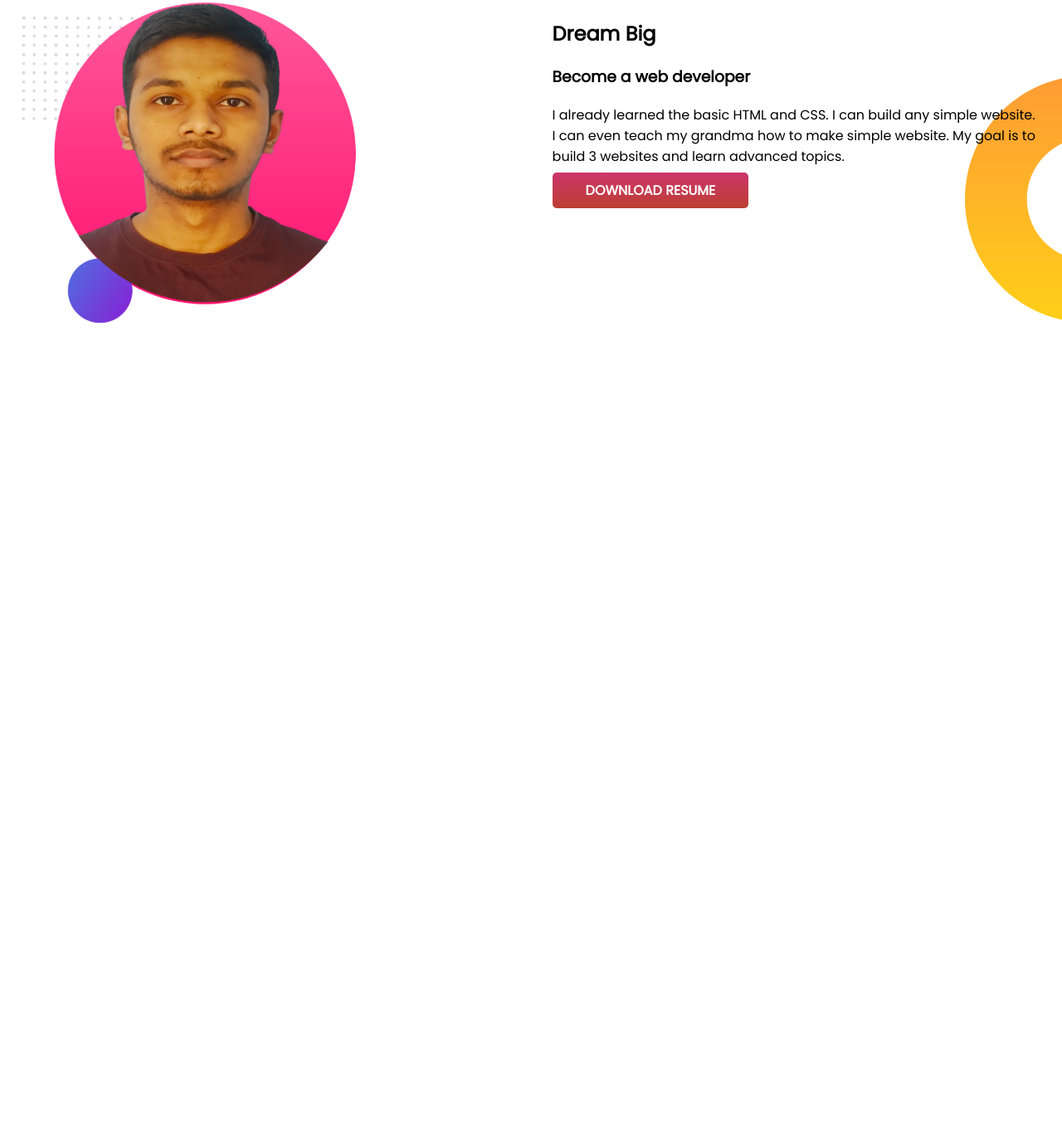
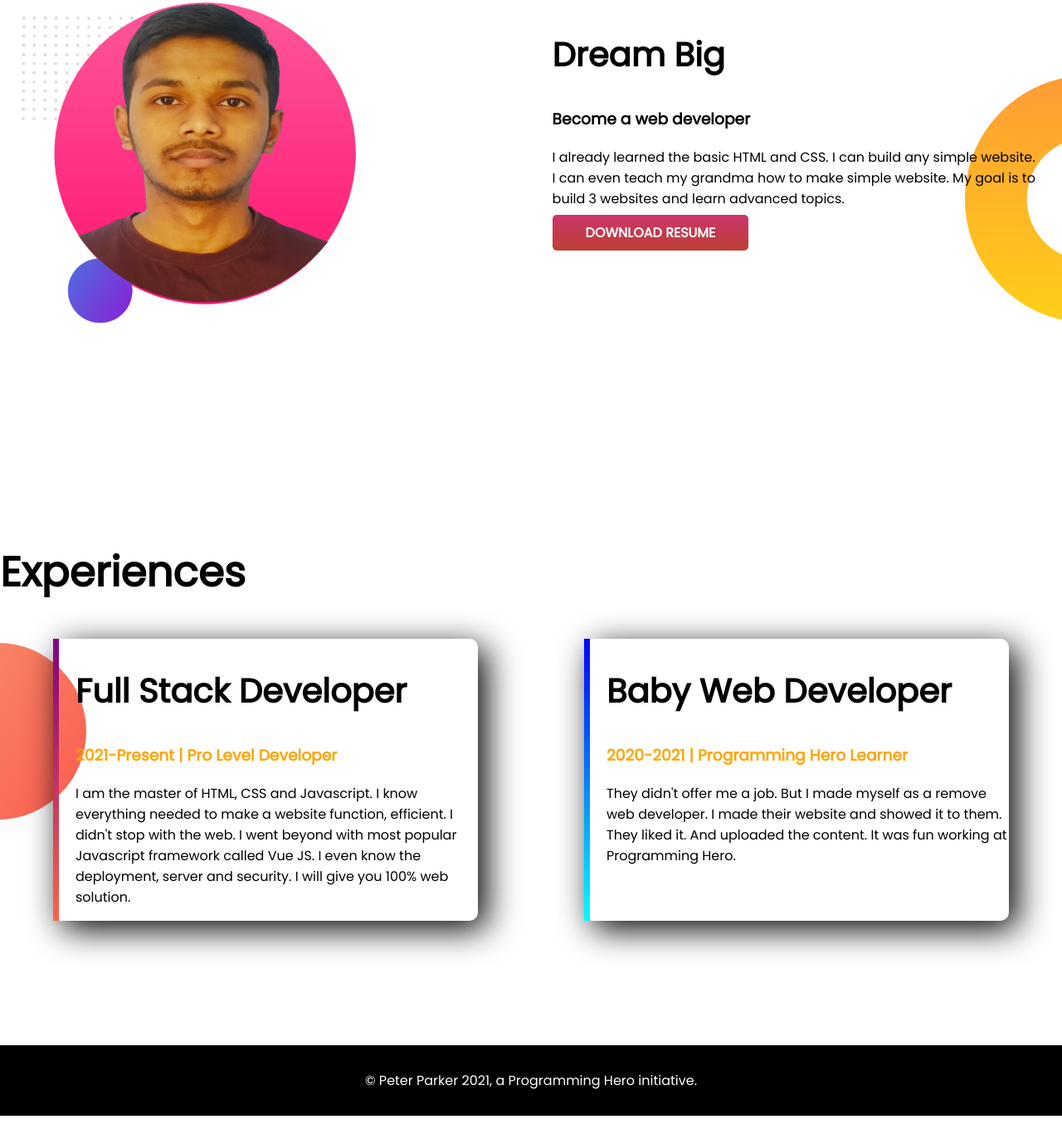
Before and after one commit to mehedih23/developer-portfolio, a plain HTML site: page index.html in a window 1280 px wide. Shown: the part 712-2073 px from the top of the page at 83% size. Before the commit the page ends 1215 px from the top, so only its background shows below. Drawn offline with Linux system fonts and the light colour scheme.

Commit message:
complere

```diff
--- a/index.html
+++ b/index.html
@@ -13,7 +13,7 @@
 </head>
 
 <body>
-    <section id="top-banner">
+    <section class="top-banner flex-container">
         <div class="half-width">
             <h1>Welcome To</h1>
             <h1><span class="title-name">Mehedi Hassan's</span> World!</h1>
@@ -30,7 +30,7 @@
         </div>
     </section>
 
-    <section id="dream-big">
+    <section class="dream-big  flex-container">
         <div class="half-width">
             <img src="images/my-bg (1).png" alt="">
         </div>
@@ -42,8 +42,35 @@
                 to make simple website. My goal is to build 3 websites and learn advanced topics.</p>
             <a class="hire-me-btn" href="#" target="_blank">DOWNLOAD RESUME</a>
         </div>
+
+
     </section>
 
+    <section class="experience-area">
+        <h1>Experiences</h1>
+        <div class="flex-container">
+            <div id="full-dev" class="experience-item">
+                <h2>Full Stack Developer</h2>
+                <h3 class="title-name">2021-Present | Pro Level Developer</h3>
+                <p>I am the master of HTML, CSS and Javascript. I know everything needed to make a website function,
+                    efficient. I didn't stop with the web. I went beyond with most popular Javascript framework called
+                    Vue JS. I even know the deployment, server and security. I will give you 100% web solution.</p>
+            </div>
+            <div id="baby-dev" class="experience-item">
+                <h2>Baby Web Developer</h2>
+                <h3 class="title-name">2020-2021 | Programming Hero Learner</h3>
+                <p>They didn't offer me a job. But I made myself as a remove web developer. I made their website and
+                    showed it to them. They liked it. And uploaded the content. It was fun working at Programming Hero.
+                </p>
+            </div>
+        </div>
+    </section>
+
+    <footer>
+        <p>
+            © Peter Parker 2021, a Programming Hero initiative.
+        </p>
+    </footer>
 
 </body>
 
--- a/style.css
+++ b/style.css
@@ -6,12 +6,18 @@ body{
 h1{
     font-size: 50px;
 }
+h2{
+    font-size: 40px;
+}
 .title-name{
     color: orange;
 }
-#top-banner{
+.flex-container{
     display: flex;
     margin-bottom: 150px;
+
+}
+.top-banner{
     background-image: url(images/top-banner.png);
     background-repeat: no-repeat;
 }
@@ -33,10 +39,47 @@ h1{
 
 
 
-#dream-big{
-    display: flex;
+.dream-big{
     background-image: url(images/dream-bg.png);
     background-repeat: no-repeat;
     background-position: right;
 
 }
+
+.experience-area{
+    background-image: url(images/exp-bg.png);
+    background-repeat: no-repeat;
+    background-position: left;
+}
+
+.experience-item{
+    width: 40%;
+    margin-right: 5%;
+    margin-left: 5%;
+    padding-left: 20px;
+    border-radius: 10px;
+    box-shadow: 10px 10px 40px black;
+
+}
+
+#full-dev{
+    border-left: 7px solid;
+    border-image: linear-gradient(purple, tomato);
+    border-image-slice: 1;
+
+
+}
+
+#baby-dev{
+    border-left: 7px solid;
+    border-image: linear-gradient(blue, cyan);
+    border-image-slice: 1;
+}
+
+
+footer p{
+    background-color: black;
+    color: white;
+    padding: 30px 0px;
+    text-align: center;
+}
```
Also changed, not shown: images/my-bg.png (deleted), images/my-bg2.png (deleted).
